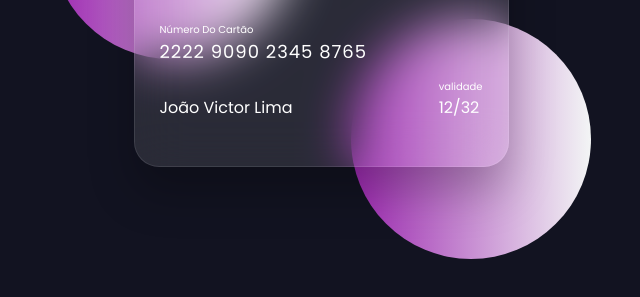
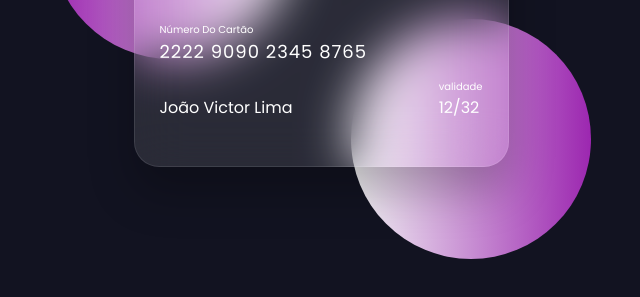
Before and after one commit to JVrett/cartao_animado, a plain HTML site: page index.html in a window 1280 px wide. Shown: the part 361-658 px from the top of the page, without its empty margins (319-959 px from the left). Drawn offline with Linux system fonts and the light colour scheme.

Commit message:
Mudança na cor dos circulos

```diff
--- a/css/style.css
+++ b/css/style.css
@@ -34,7 +34,7 @@ section::after{
     width: 240px;
     border-radius: 50%;
     transform: translate(150px, 100px);
-    background: linear-gradient(90deg, #9c27b0,#f3f5f5)
+    background: linear-gradient(90deg,#f3f5f5, #9c27b0)
 }
 .container{
     position: relative;
```
